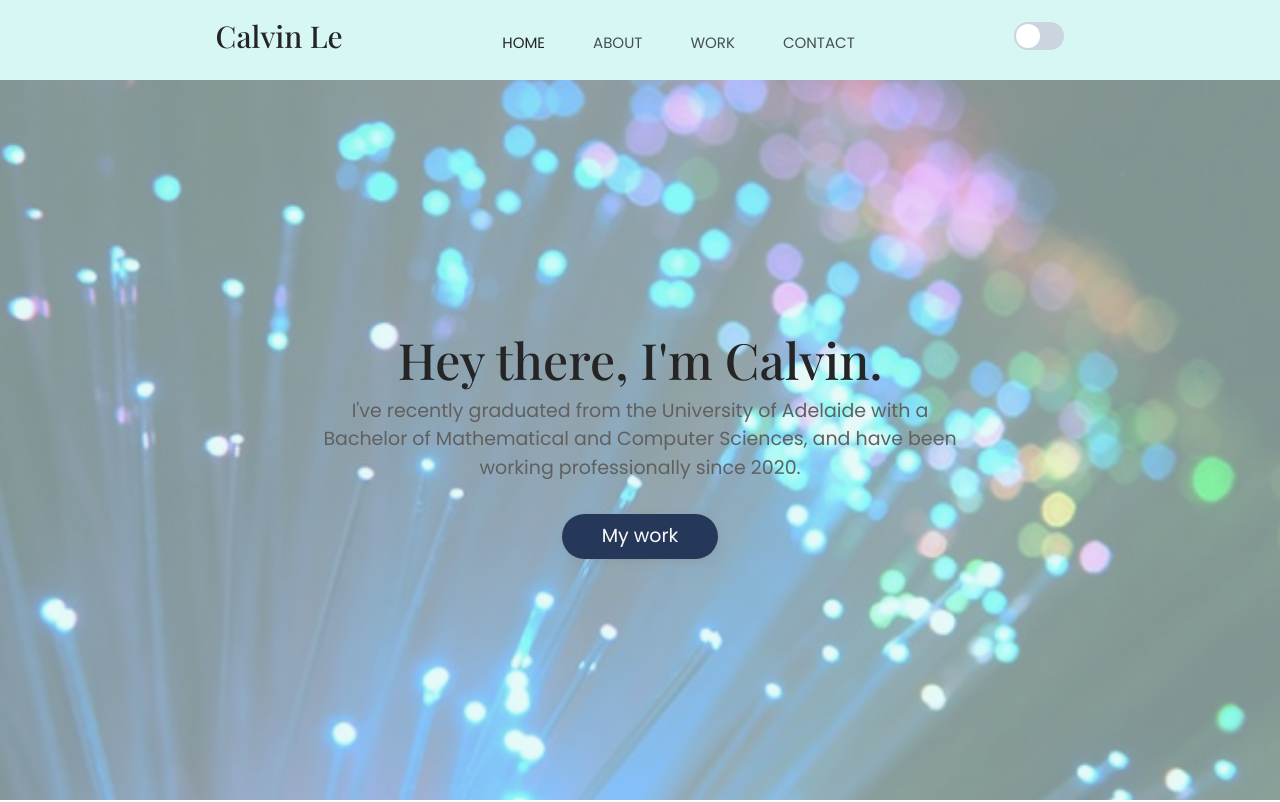
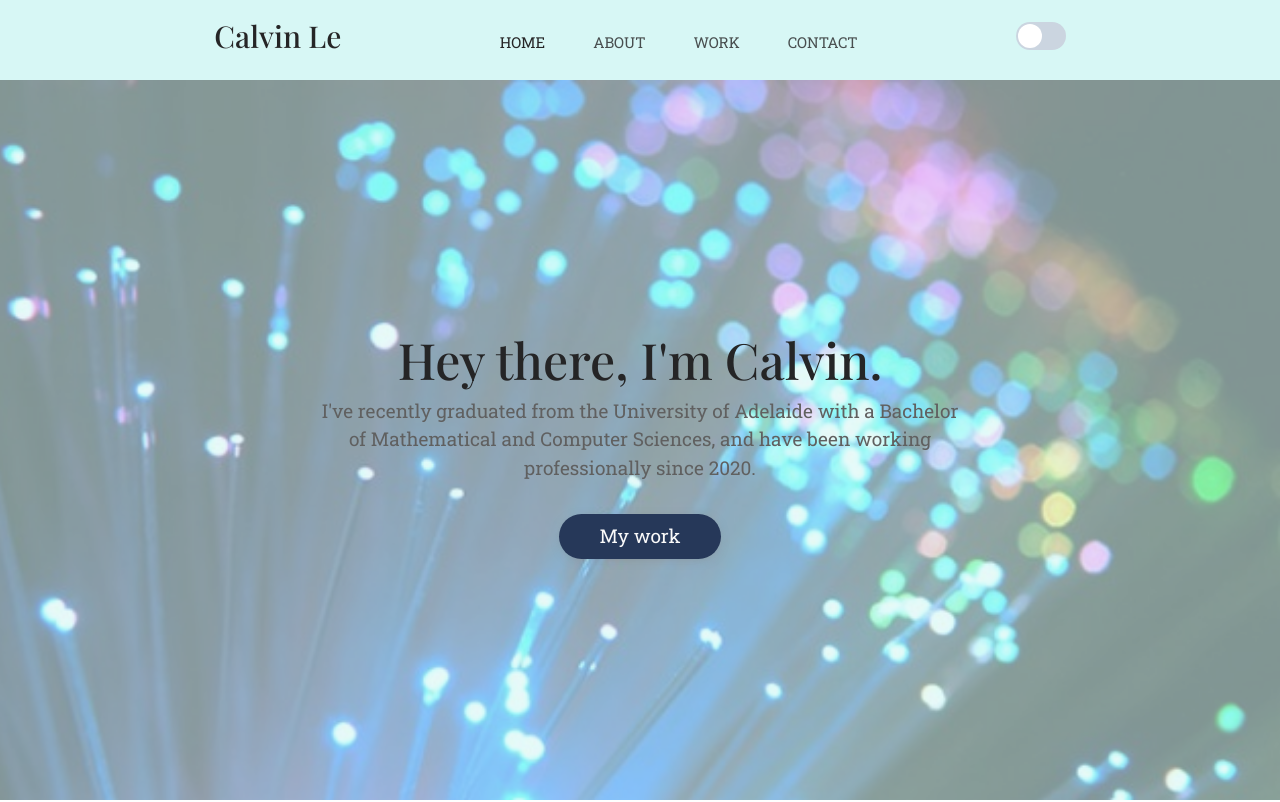
Before and after one commit to CalvinLe360/calvinle360.github.io, a Next.js app: page / in a window 1280 px wide. Shown: the top 802 px of the page. Built offline with nearby package versions, Linux system fonts and the light colour scheme.

Commit message:
CSS Experimentation

```diff
--- a/Constants/projects.js
+++ b/Constants/projects.js
@@ -47,7 +47,7 @@ export const projects = [
     {
         name: "My Portfolio Website",
         description:
-            "Any project in any discipline will always come with struggles and frustration, but the end result will always wrap up the experience with gratification.",
+            "Any project in any discipline will always come with struggles and frustration, but the end result will always wrap up the experience with gratification. With much appreciation to Asavari Ambavane for developing the template for the website.",
         githubLink: "https://github.com/CalvinLe360/calvinle360.github.io",
         projectLink: "/",
         tech: ["Next.JS", "CSS"],
--- a/styles/globals.css
+++ b/styles/globals.css
@@ -1,4 +1,5 @@
-@import url('https://fonts.googleapis.com/css2?family=Playfair+Display:wght@500&family=Poppins&display=swap');
+@import url("https://fonts.googleapis.com/css2?family=Playfair+Display:wght@500&family=Poppins&display=swap");
+@import url("https://fonts.googleapis.com/css2?family=Roboto+Slab:wght@200;400&display=swap");
 
 html,
 body {
@@ -17,7 +18,7 @@ a {
 
 * {
     box-sizing: border-box;
-  font-family: 'Poppins', sans-serif;
+    font-family: "Roboto Slab", serif;
 }
 
 /* width */
@@ -32,65 +33,11 @@ a {
 
 /* Handle */
 ::-webkit-scrollbar-thumb {
-  background: rgb(167, 167, 167);
+    background: rgb(141, 141, 141);
+    border-radius: 5px;
 }
 
 /* Handle on hover */
 ::-webkit-scrollbar-thumb:hover {
-  background: rgb(143, 143, 143);
+    background: rgb(102, 102, 102);
 }
-
-/* .project1_1{
-  background-image: url('projects/INZA_1.jpg');
-}
-.project1_2{
-  background-image: url('projects/INZA_2.jpg');
-}
-.project1_3{
-  background-image: url('projects/INZA_3.jpg');
-}
-.project2_1{
-  background-image: url('projects/BIZ_1.jpg');
-}
-.project2_2{
-  background-image: url('projects/BIZ_2.jpg');
-}
-.project2_3{
-  background-image: url('projects/BIZ_3.jpg');
-}
-.project3_1{
-  background-image: url('projects/AHORA_1.jpg');
-}
-.project3_2{
-  background-image: url('projects/AHORA_2.jpg');
-}
-.project3_3{
-  background-image: url('projects/AHORA_3.jpg');
-}
-.project4_1{
-  background-image: url('projects/PORTFOLIO_1.jpg');
-}
-.project4_2{
-  background-image: url('projects/PORTFOLIO_2.gif');
-}
-.project4_3{
-  background-image: url('projects/PORTFOLIO_3.jpg');
-}
-.project5_1{
-  background-image: url('projects/NPM1.jpg');
-}
-.project5_2{
-  background-image: url('projects/NPM2.gif');
-}
-.project5_3{
-  background-image: url('projects/NPM3.gif');
-}
-.project6_1{
-  background-image: url('projects/TALK_1.jpg');
-}
-.project6_2{
-  background-image: url('projects/TALK_2.jpg');
-}
-.project6_3{
-  background-image: url('projects/TALK_3.jpg');
-} */
```
Lines whose indentation alone changed are shown as unchanged.
